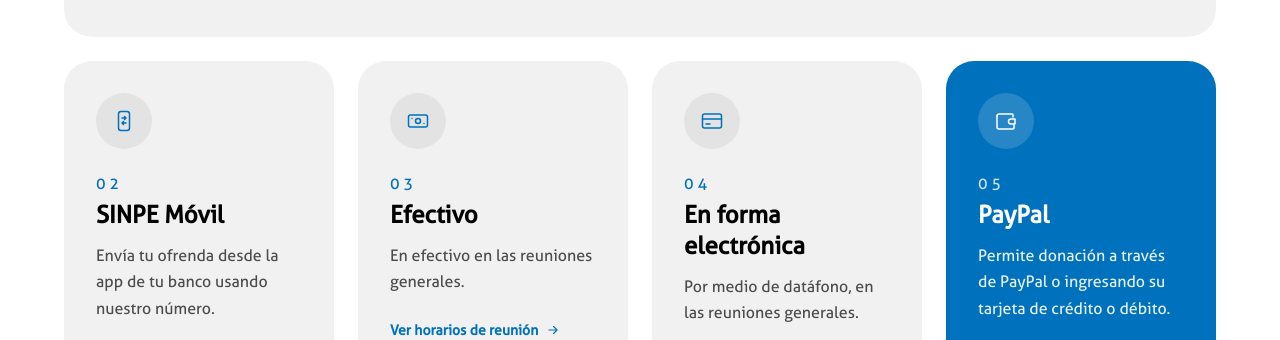
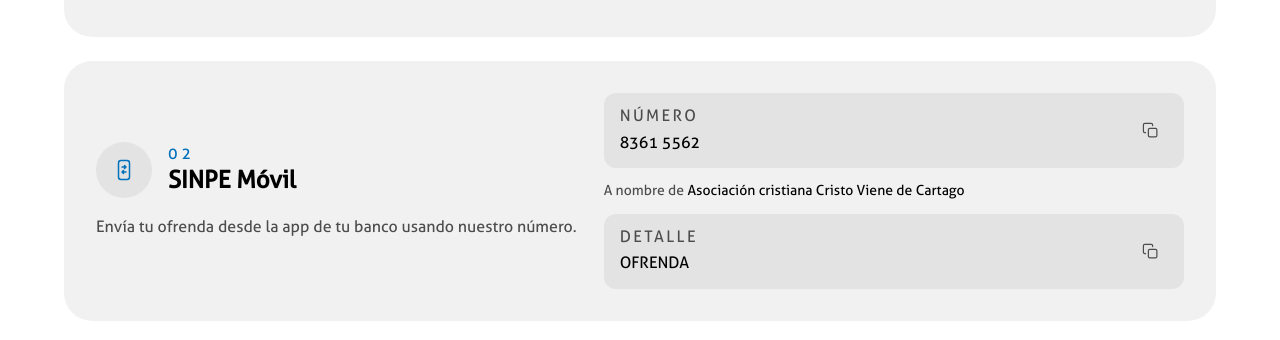
Before and after one commit to KennethgtCQ/cristo-viene-web, an Astro site: page /ofrendar in a window 1280 px wide. Shown: the part 2271-2611 px from the top of the page. Built offline with nearby package versions, Linux system fonts and the light colour scheme; Astro itself is replaced by a stand-in of ours.

Commit message:
Arreglo de imagenes de ministerios y layou de ofrendas

```diff
--- a/src/pages/ministerios/[slug].astro
+++ b/src/pages/ministerios/[slug].astro
@@ -23,12 +23,12 @@ import magmaColor from "../../images/ministerios/Magma_Color.png";
 import huellasNegro from "../../images/discipulados/Huellas de Oro_Negro.png";
 import huellasBlanco from "../../images/discipulados/Huellas de Oro_Blanco.png";
 import huellasColor from "../../images/discipulados/Huellas de Oro_Color.png";
-import vinculoNegro from "../../images/discipulados/normalized/VínculodeMatrimonios_Negro.png";
-import vinculoBlanco from "../../images/discipulados/normalized/VínculodeMatrimonios_Blanco.png";
-import vinculoColor from "../../images/discipulados/normalized/VinculodeMatrimonios_Color.png";
-import prematrimonialNegro from "../../images/discipulados/normalized/Prematrimonial_Negro.png";
-import prematrimonialBlanco from "../../images/discipulados/normalized/Prematrimonial_Blanco.png";
-import prematrimonialColor from "../../images/discipulados/normalized/Prematrimonial_Color.png";
+import vinculoNegro from "../../images/discipulados/VínculodeMatrimonios_Negro.png";
+import vinculoBlanco from "../../images/discipulados/VínculodeMatrimonios_Blanco.png";
+import vinculoColor from "../../images/discipulados/VinculodeMatrimonios_Color.png";
+import prematrimonialNegro from "../../images/discipulados/Prematrimonial_Negro.png";
+import prematrimonialBlanco from "../../images/discipulados/Prematrimonial_Blanco.png";
+import prematrimonialColor from "../../images/discipulados/Prematrimonial_Color.png";
 
 const subMinistryLogos: Record<string, { black: ImageMetadata; white: ImageMetadata; color: ImageMetadata }> = {
   "nave-3": { black: nave3Negro, white: nave3Blanco, color: nave3Color },
@@ -310,6 +310,17 @@ function splitHighlight(text: string, word?: string) {
     transition: opacity 250ms ease;
   }
 
+  .page-brand[data-brand="nave-3"] .brand-variant,
+  .page-brand[data-brand="magma"] .brand-variant {
+    inset: auto;
+    top: 50%;
+    left: 50%;
+    width: 250%;
+    height: 250%;
+    max-width: none;
+    transform: translate(-50%, -50%);
+  }
+
   .brand-white,
   .brand-color { opacity: 0; }
 
--- a/src/pages/ofrendar.astro
+++ b/src/pages/ofrendar.astro
@@ -191,20 +191,25 @@ const sinpeDisplay =
           </div>
         </article>
 
-        <!-- 02 a 05 -->
-        <div class="mt-6 grid grid-cols-1 gap-6 sm:grid-cols-2 lg:grid-cols-4">
-          <!-- 02 · SINPE Móvil -->
-          <article data-reveal class="flex flex-col rounded-card bg-bg-block p-8">
-            <span class="flex h-14 w-14 items-center justify-center rounded-full bg-bg-block-secondary text-accent">
-              <svg width="24" height="24" viewBox="0 0 24 24" fill="none" stroke="currentColor" stroke-width="1.5" stroke-linecap="round" stroke-linejoin="round" aria-hidden="true" set:html={icons.sinpe} />
-            </span>
-            <p class="mt-6 text-eyebrow uppercase tracking-[0.25em] text-accent">02</p>
-            <h3 class="mt-1 text-h3 font-bold">SINPE Móvil</h3>
-            <p class="mt-3 text-body text-text-secondary">
-              Envía tu ofrenda desde la app de tu banco usando nuestro número.
-            </p>
+        <!-- 02 · SINPE Móvil: bloque propio para darle espacio al número y sus datos. -->
+        <article data-reveal class="mt-6 rounded-card bg-bg-block p-6 md:p-8">
+          <div class="grid gap-6 md:grid-cols-[minmax(0,1fr)_minmax(18rem,1.2fr)] md:items-center">
+            <div>
+              <header class="flex items-center gap-4">
+                <span class="flex h-14 w-14 shrink-0 items-center justify-center rounded-full bg-bg-block-secondary text-accent">
+                  <svg width="24" height="24" viewBox="0 0 24 24" fill="none" stroke="currentColor" stroke-width="1.5" stroke-linecap="round" stroke-linejoin="round" aria-hidden="true" set:html={icons.sinpe} />
+                </span>
+                <div>
+                  <p class="text-eyebrow uppercase tracking-[0.25em] text-accent">02</p>
+                  <h3 class="text-h3 font-bold">SINPE Móvil</h3>
+                </div>
+              </header>
+              <p class="mt-4 text-body text-text-secondary">
+                Envía tu ofrenda desde la app de tu banco usando nuestro número.
+              </p>
+            </div>
 
-            <div class="mt-6 space-y-3">
+            <div class="space-y-3">
               {sinpeDigits ? (
                 <CopyField
                   label="Número"
@@ -228,8 +233,11 @@ const sinpeDisplay =
                 <CopyField label="Detalle" value={SINPE.detail} copyLabel="detalle del envío" />
               )}
             </div>
-          </article>
+          </div>
+        </article>
 
+        <!-- 03 a 05: tres opciones en una fila -->
+        <div class="mt-6 grid grid-cols-1 gap-6 sm:grid-cols-2 lg:grid-cols-3">
           <!-- 03 · Efectivo -->
           <article data-reveal class="flex flex-col rounded-card bg-bg-block p-8">
             <span class="flex h-14 w-14 items-center justify-center rounded-full bg-bg-block-secondary text-accent">
```
Also changed, not shown: src/images/discipulados/VinculodeMatrimonios_Color.png, src/images/discipulados/VínculodeMatrimonios_Blanco.png, src/images/discipulados/VínculodeMatrimonios_Negro.png, src/images/discipulados/normalized/Huellas de Oro_Blanco.png (deleted), src/images/discipulados/normalized/Huellas de Oro_Color.png (deleted), src/images/discipulados/normalized/Huellas de Oro_Negro.png (deleted), src/images/discipulados/normalized/Prematrimonial_Blanco.png (deleted), src/images/discipulados/normalized/Prematrimonial_Color.png (deleted), src/images/discipulados/normalized/Prematrimonial_Negro.png (deleted), src/images/discipulados/normalized/VinculodeMatrimonios_Color.png (deleted), src/images/discipulados/normalized/VínculodeMatrimonios_Blanco.png (deleted), src/images/discipulados/normalized/VínculodeMatrimonios_Negro.png (deleted).
